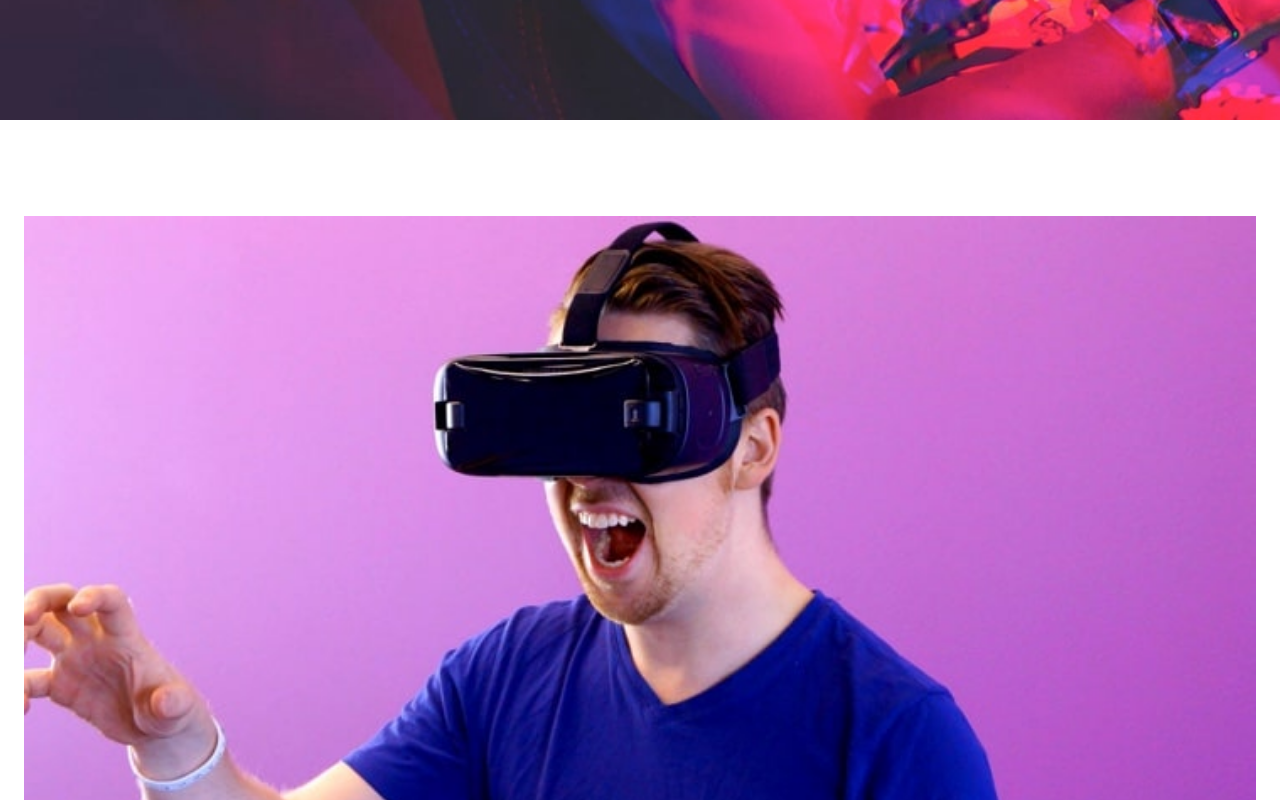
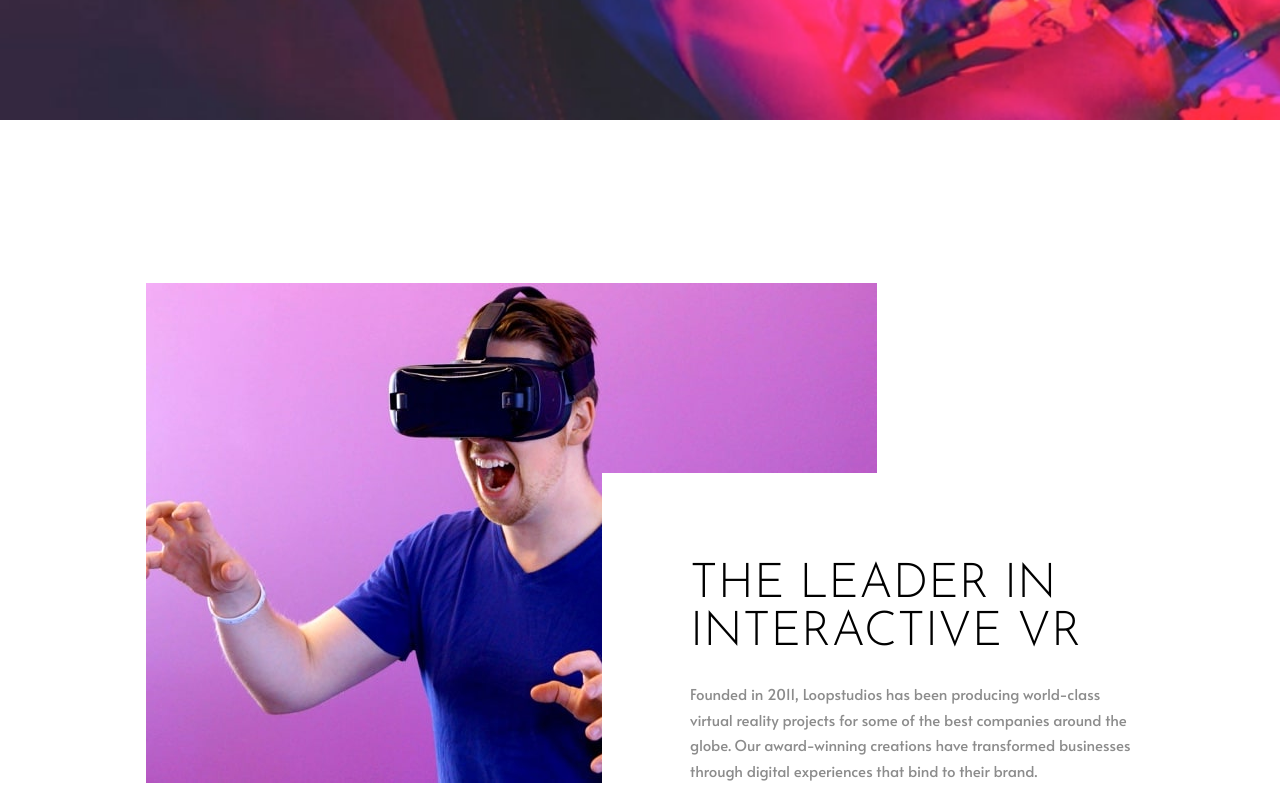
Before and after one commit to t-devl/loopstudios-landing-page, a plain HTML site: page index.html in a window 1280 px wide. Shown: the part 680-1480 px from the top of the page. Drawn offline with Linux system fonts and the light colour scheme.

Commit message:
Style about section for desktop

```diff
--- a/style.css
+++ b/style.css
@@ -281,4 +281,32 @@ body {
     padding: 2rem;
     font-size: 4.5em;
   }
+
+  .about {
+    position: relative;
+    padding: 10.2rem 11.4% 0;
+    margin-bottom: 9.2rem;
+    text-align: left;
+  }
+
+  .about__image {
+    display: block;
+    width: 99%;
+    max-width: 731px;
+  }
+
+  .about__text-container {
+    position: absolute;
+    right: 11.4%;
+    bottom: -1px;
+    width: 532px;
+    padding: 5.5rem 0 1px 5.5rem;
+    background-color: var(--white);
+  }
+
+  .about__title {
+    margin-top: 0;
+    margin-bottom: 1.5rem;
+    font-size: 3.2em;
+  }
 }
```
